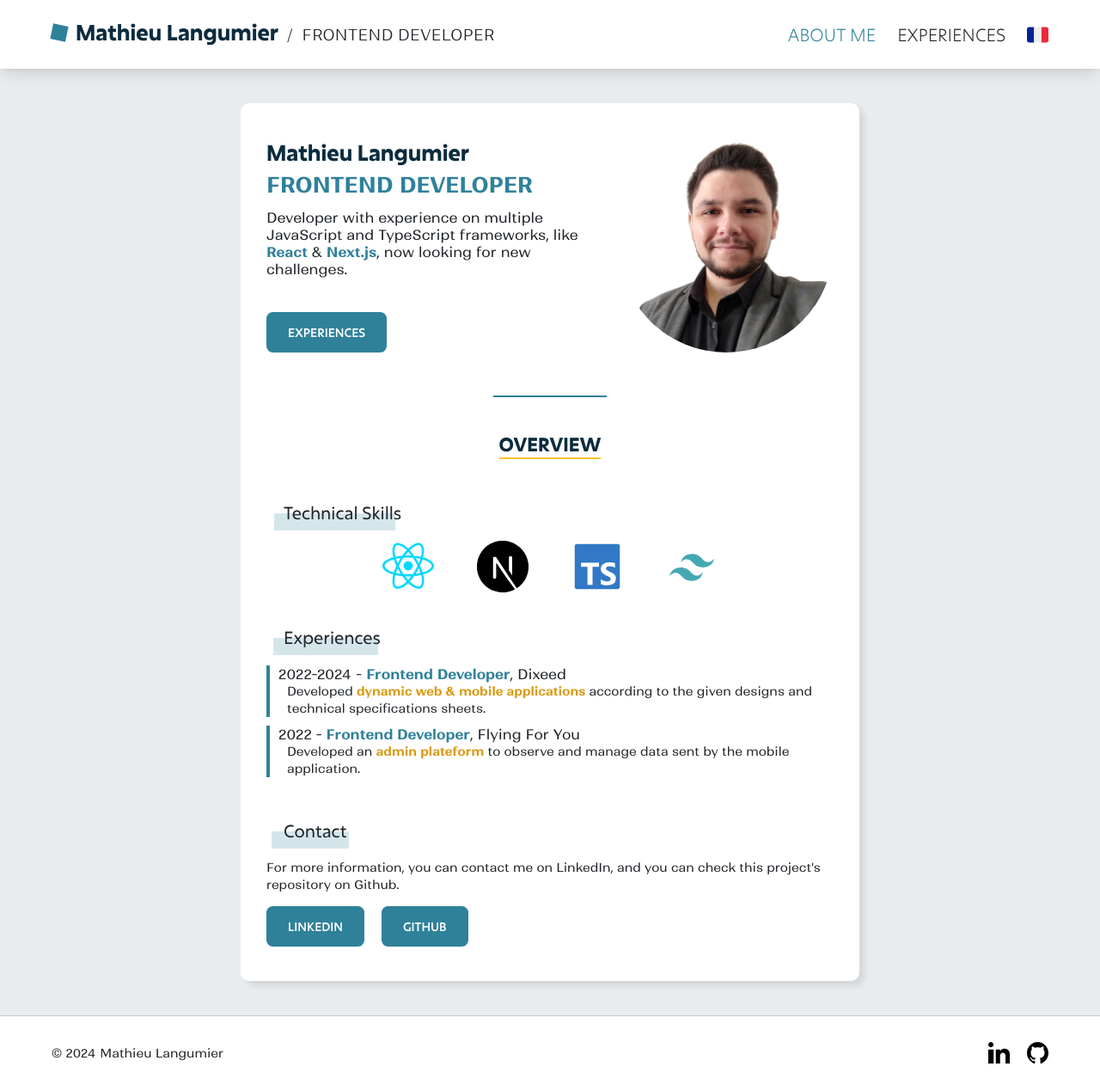
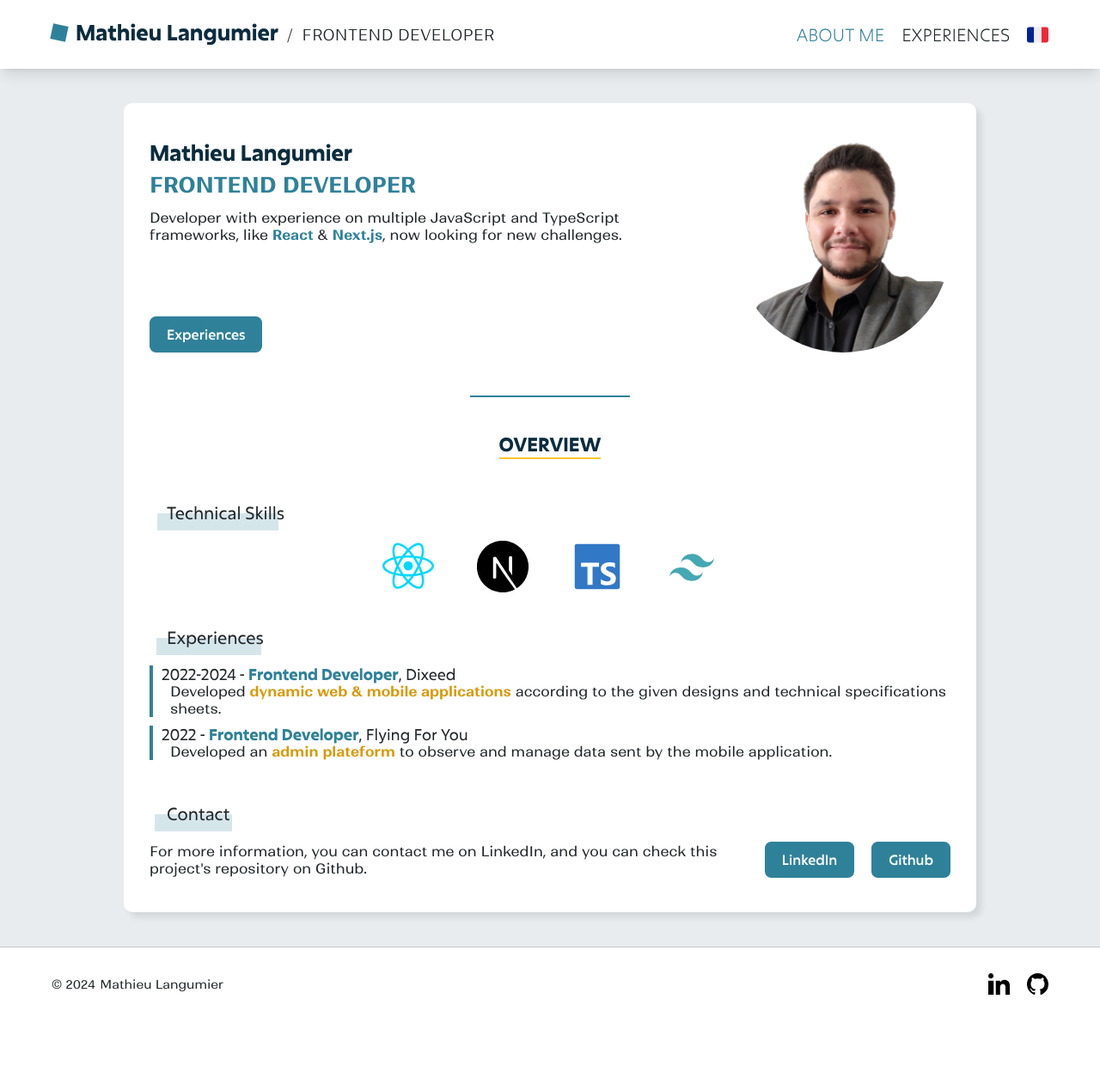
Before and after one commit to mlangumier/portfolio-next, a Next.js app: page /en in a window 1280 px wide. Shown: the whole page at 86% size. After the commit the page ends 1182 px from the top, so only its background shows below. Built offline with nearby package versions, Linux system fonts and the light colour scheme.

Commit message:
fix: minor bugs & style adjustments

```diff
--- a/src/components/button/index.tsx
+++ b/src/components/button/index.tsx
@@ -1,19 +1,18 @@
 import clsx from 'clsx';
 import React from 'react';
 
-interface Props extends React.ButtonHTMLAttributes<HTMLButtonElement> {
+interface ButtonProps extends React.ButtonHTMLAttributes<HTMLButtonElement> {
+    children: React.ReactNode;
     className?: string;
+    linkNavigation?: boolean;
+    linkExternal?: boolean;
 }
 
-const Button: React.FC<Props> = ({ className, ...rest }) => {
+const Button: React.FC<ButtonProps> = ({ children, className, ...rest }) => {
     return (
-        <button
-            className={clsx(
-                'rounded-xl bg-primary px-10 py-5 font-sans uppercase text-white transition-all duration-200 ease-in-out hover:bg-primary-over',
-                className
-            )}
-            {...rest}
-        />
+        <button className={clsx('btn', className)} {...rest}>
+            {children}
+        </button>
     );
 };
 
--- a/src/components/layout/footer/index.tsx
+++ b/src/components/layout/footer/index.tsx
@@ -1,21 +1,21 @@
 import Image from 'next/image';
 import React from 'react';
 
-import ExternalLink from '@/components/navigation/external-link';
-import { externalLinksList, IExternalLink } from '@/utils/links';
+import NavigationLinkExternal from '@/components/navigation/navigation-link-external';
+import { externalLinksList, INavigationLinkExternal } from '@/utils/links';
 
 const Footer: React.FC = () => {
     return (
         <footer className="mx-auto w-full border-t border-grey-neutral">
             <div className="mx-auto flex max-w-screen-xl flex-col-reverse px-8 pb-6 pt-8 md:flex-row md:items-center md:justify-between">
                 <div className="m-auto mt-8 text-center md:m-0">
-                    <p>© 2024 Mathieu Langumier</p>
+                    <p className="text-small">© 2024 Mathieu Langumier</p>
                 </div>
                 <div className="m-auto text-center md:m-0">
                     <ul className="flew-row flex gap-8 py-4">
-                        {externalLinksList.map((link: IExternalLink) => (
+                        {externalLinksList.map((link: INavigationLinkExternal) => (
                             <li key={link.label}>
-                                <ExternalLink href={link.url}>
+                                <NavigationLinkExternal href={link.url}>
                                     <Image
                                         src={link.icon}
                                         alt={`${link.label} icon`}
@@ -23,7 +23,7 @@ const Footer: React.FC = () => {
                                         width={30}
                                         className="size-12 md:size-10"
                                     />
-                                </ExternalLink>
+                                </NavigationLinkExternal>
                             </li>
                         ))}
                     </ul>
--- a/src/components/layout/header/index.tsx
+++ b/src/components/layout/header/index.tsx
@@ -45,8 +45,8 @@ const Header: React.FC = () => {
     ];
 
     return (
-        <header className="fixed z-[100] mx-auto h-[8rem] w-full bg-white shadow-lg">
-            <div className="mx-auto flex h-full max-w-screen-xl flex-row justify-between px-8 py-4 md:items-center">
+        <header className="fixed z-[100] mx-auto h-fit min-h-[8rem] w-full bg-white shadow-lg">
+            <div className="mx-auto flex min-h-[8rem] max-w-screen-xl flex-row justify-between px-8 py-4 md:items-center">
                 {/* Title */}
                 <Link href="/" className="flex flex-col items-baseline hover:text-inherit lg:flex-row">
                     <div className="flex flex-row items-center gap-4">
@@ -64,16 +64,15 @@ const Header: React.FC = () => {
                 {/* Responsive navigation*/}
                 <div
                     className={clsx(
-                        'fixed left-0 top-0 flex h-screen w-screen transform items-center justify-center bg-grey-light transition duration-500 ease-in-out md:static md:h-auto md:w-auto md:bg-inherit md:opacity-100',
+                        'fixed left-0 top-0 flex h-screen w-screen items-center justify-center bg-grey-light transition-opacity duration-300 ease-in-out md:static md:h-auto md:w-auto md:bg-inherit md:opacity-100',
                         isMenuOpen ? 'z-[100] opacity-100' : 'top-[-100%] opacity-0'
                     )}
                 >
-                    <ul className="flex flex-col items-center gap-14 pb-[15rem] md:flex-row md:gap-10 md:pb-0">
+                    <ul className="flex flex-col items-center justify-center gap-14 md:flex-row md:gap-10 md:pb-0 portrait:pb-[15rem] landscape:gap-8 landscape:pb-0">
                         {navItems.map((item: INavItem) => (
                             <li key={item.href}>
                                 <NavigationLink
                                     checkActive
-                                    // TODO: Add some of this as a <a> utility class (global.css, 'hover-text-primary' transition):
                                     className="font-sans text-large-25 font-bold uppercase transition-all duration-200 ease-in-out hover:text-primary-light md:text-large md:font-light"
                                     href={item.href}
                                     onClick={() => setIsMenuOpen(false)}
--- a/src/components/navigation/external-link.tsx
+++ /dev/null
@@ -1,18 +0,0 @@
-import clsx from 'clsx';
-import React from 'react';
-
-interface Props extends React.DetailedHTMLProps<React.AnchorHTMLAttributes<HTMLAnchorElement>, HTMLAnchorElement> {
-    className?: string;
-    colorsInverse?: boolean;
-}
-
-const ExternalLink: React.FC<Props> = ({ colorsInverse = false, className, ...rest }) => (
-    <a
-        target="_blank"
-        rel="noreferrer"
-        className={clsx('', className, colorsInverse || 'text-primary hover:text-primary-over')}
-        {...rest}
-    />
-);
-
-export default ExternalLink;
--- /dev/null
+++ b/src/components/navigation/navigation-link-external.tsx
@@ -0,0 +1,11 @@
+import React from 'react';
+
+interface Props extends React.DetailedHTMLProps<React.AnchorHTMLAttributes<HTMLAnchorElement>, HTMLAnchorElement> {
+    className?: string;
+}
+
+const NavigationLinkExternal: React.FC<Props> = ({ className, ...rest }) => (
+    <a target="_blank" rel="noreferrer" className={className} {...rest} />
+);
+
+export default NavigationLinkExternal;
--- a/src/components/navigation/navigation-link.tsx
+++ b/src/components/navigation/navigation-link.tsx
@@ -15,7 +15,7 @@ const NavigationLink: React.FC<Props> = ({ href, className, checkActive = false,
 
     return (
         <Link
-            aria-current={isActive ? 'page' : undefined}
+            aria-current={isActive && 'page'}
             className={clsx('', className, checkActive && isActive && 'text-primary')}
             href={href}
             {...rest}
--- a/src/styles/globals.css
+++ b/src/styles/globals.css
@@ -65,6 +65,10 @@
     .h4-like {
         @apply font-sans text-large;
     }
+    h5,
+    .h5-like {
+        @apply font-sans text-medium;
+    }
 
     a {
         @apply cursor-pointer text-base font-medium leading-[2.2rem] no-underline;
@@ -83,6 +87,9 @@
 }
 
 @layer components {
+    .btn {
+        @apply rounded-xl bg-primary px-8 py-4 font-sans text-white transition-all duration-200 ease-in-out hover:bg-primary-over;
+    }
 }
 
 @layer utilities {
--- a/src/utils/links.ts
+++ b/src/utils/links.ts
@@ -1,20 +1,20 @@
 import { githubIcon, linkedinIcon } from '@/assets/images';
 
-export interface IExternalLink {
+export interface INavigationLinkExternal {
     label: string;
     url: string;
     icon: string;
 }
 
-export const linkedinLink: IExternalLink = {
+export const linkedinLink: INavigationLinkExternal = {
     label: 'LinkedIn',
     url: 'https://www.linkedin.com/in/mathieu-langumier/',
     icon: linkedinIcon,
 };
-export const githubLink: IExternalLink = {
+export const githubLink: INavigationLinkExternal = {
     label: 'Github',
     url: 'https://github.com/mlangumier',
     icon: githubIcon,
 };
 
-export const externalLinksList: IExternalLink[] = [linkedinLink, githubLink];
+export const externalLinksList: INavigationLinkExternal[] = [linkedinLink, githubLink];
--- a/src/views/homepage-view.tsx
+++ b/src/views/homepage-view.tsx
@@ -3,9 +3,8 @@ import Image from 'next/image';
 import React from 'react';
 
 import { nextjsIcon, profilePicture, reactjsIcon, tailwindcssIcon, typescriptIcon } from '@/assets/images';
-import Button from '@/components/button';
 import Card from '@/components/card';
-import ExternalLink from '@/components/navigation/external-link';
+import NavigationLinkExternal from '@/components/navigation/navigation-link-external';
 import NavigationLink from '@/components/navigation/navigation-link';
 import { githubLink, linkedinLink } from '@/utils/links';
 
@@ -21,7 +20,7 @@ const HomepageView = () => {
     ];
 
     return (
-        <Card padding className="flex w-full max-w-2xl flex-col md:max-w-6xl">
+        <Card padding className="flex w-full max-w-screen-sm flex-col md:max-w-screen-lg">
             {/* Introduction */}
             <section id="introduction" className="flex flex-col-reverse justify-between gap-12 md:flex-row">
                 <div className="flex flex-col gap-12 md:justify-between">
@@ -32,7 +31,7 @@ const HomepageView = () => {
                         <h2 className="mb-4 mt-1 font-serif text-large font-bold uppercase text-primary md:text-large-25">
                             {t('intro.title')}
                         </h2>
-                        <p className="text-medium">
+                        <p>
                             {t.rich('intro.description', {
                                 code: chunk => <span className="font-bold text-primary">{chunk}</span>,
                             })}
@@ -40,22 +39,20 @@ const HomepageView = () => {
                     </div>
 
                     <div className="flex flex-row items-center justify-center gap-8 md:justify-start">
-                        <Button aria-labelledby="nav-exp">
-                            <NavigationLink id="nav-exp" href={'/experiences'}>
-                                {nav('experiences')}
-                            </NavigationLink>
-                        </Button>
+                        <NavigationLink href={'/experiences'} className="btn">
+                            {nav('experiences')}
+                        </NavigationLink>
                         {/* TODO: add button when the page is done */}
-                        {/* <Button aria-labelledby="nav-projects">
-                            <NavigationLink id="nav-projects" href={'/projects'}>{nav('projects')}</NavigationLink>
-                        </Button> */}
+                        {/* <NavigationLink href={'/projects'} className="btn">
+                            {nav('projects')}
+                        </NavigationLink> */}
                     </div>
                 </div>
 
                 <div className="flex min-w-fit items-center justify-center">
                     <Image
                         src={profilePicture}
-                        alt=""
+                        alt="Mathieu Langumier"
                         height={250}
                         width={250}
                         className="size-[20rem] rounded-full md:size-[25rem]"
@@ -66,6 +63,7 @@ const HomepageView = () => {
             <span className="m-auto mb-12 mt-16 h-[.1rem] w-[80%] bg-primary md:mb-16 md:mt-20 md:h-[.2rem] md:w-1/5" />
 
             <section>
+                {/* TODO: "title" utility class */}
                 <h3 className="m-auto mb-16 w-fit border-b-2 border-secondary-light text-center text-large font-bold uppercase text-primary-dark md:mb-20 md:text-large-22">
                     {t('overview.title')}
                 </h3>
@@ -77,7 +75,7 @@ const HomepageView = () => {
                             <span className="absolute left-[5%] top-1/2 -z-10 h-6 w-4/5 bg-primary-transparent md:h-8" />
                             {t('overview.skills.title')}
                         </h4>
-                        <div className="flex flex-row items-center justify-between gap-4 md:justify-center md:gap-20">
+                        <div className="flex flex-row items-center justify-center gap-12 md:gap-20">
                             {techList.map(item => (
                                 <Image
                                     key={item.label}
@@ -96,7 +94,7 @@ const HomepageView = () => {
                             {t('overview.experiences.title')}
                         </h4>
                         <div className="mb-4 md:border-l-4 md:border-primary md:pl-4">
-                            <h5 className="text-medium">
+                            <h5>
                                 {t.rich('overview.experiences.dixeed.jobInfo', {
                                     code: chunk => <span className="font-bold text-primary">{chunk}</span>,
                                 })}
@@ -108,7 +106,7 @@ const HomepageView = () => {
                             </p>
                         </div>
                         <div className="mb-4 md:border-l-4 md:border-primary md:pl-4">
-                            <h5 className="text-medium">
+                            <h5>
                                 {t.rich('overview.experiences.ffy.jobInfo', {
                                     code: chunk => <span className="font-bold text-primary">{chunk}</span>,
                                 })}
@@ -127,18 +125,16 @@ const HomepageView = () => {
                             <span className="absolute left-[5%] top-1/2 -z-10 h-6 w-4/5 bg-primary-transparent md:h-8" />
                             {t('overview.contact.title')}
                         </h4>
-                        <p>{t('overview.contact.text')}</p>
-                        <div className="mt-6 flex flex-row items-center justify-center gap-8 md:justify-start">
-                            <Button aria-labelledby="link-linkedin">
-                                <ExternalLink id="link-linkedin" colorsInverse href={linkedinLink.url}>
+                        <div className="flex flex-col justify-center gap-6 md:flex-row md:items-center md:gap-20">
+                            <p>{t('overview.contact.text')}</p>
+                            <div className="flex flex-row items-center justify-center gap-8 md:justify-start">
+                                <NavigationLinkExternal id="link-linkedin" href={linkedinLink.url} className="btn">
                                     {linkedinLink.label}
-                                </ExternalLink>
-                            </Button>
-                            <Button aria-labelledby="link-github">
-                                <ExternalLink id="link-github" colorsInverse href={githubLink.url}>
+                                </NavigationLinkExternal>
+                                <NavigationLinkExternal id="link-github" href={githubLink.url} className="btn">
                                     {githubLink.label}
-                                </ExternalLink>
-                            </Button>
+                                </NavigationLinkExternal>
+                            </div>
                         </div>
                     </div>
                 </div>
--- a/tailwind.config.ts
+++ b/tailwind.config.ts
@@ -22,9 +22,9 @@ const config: Config = {
         },
         fontSize: {
             'small-10': ['1rem', '2rem'],
-            small: ['1.2rem', '2rem'],
-            base: ['1.4rem', '2rem'],
-            medium: ['1.6rem', '2rem'],
+            small: ['1.4rem', '2rem'],
+            base: ['1.6rem', '2rem'],
+            medium: ['1.8rem', '2rem'],
             large: ['2rem', '2.5rem'],
             'large-22': ['2.2rem', '3rem'],
             'large-25': ['2.5rem', '3.5rem'],
@@ -43,6 +43,7 @@ const config: Config = {
                     DEFAULT: 'rgb(var(--color-secondary))',
                     light: 'rgb(var(--color-secondary-light))',
                     dark: 'rgb(var(--color-secondary-dark))',
+                    over: 'rgb(var(--color-secondary-dark))',
                     transparent: 'rgb(var(--color-secondary-transparent) / 0.5)',
                 },
                 grey: {
```
Also changed, not shown: src/views/under-construction.tsx (+8 -5 lines), 1 other file (tests, documents, lock files or other folders).
